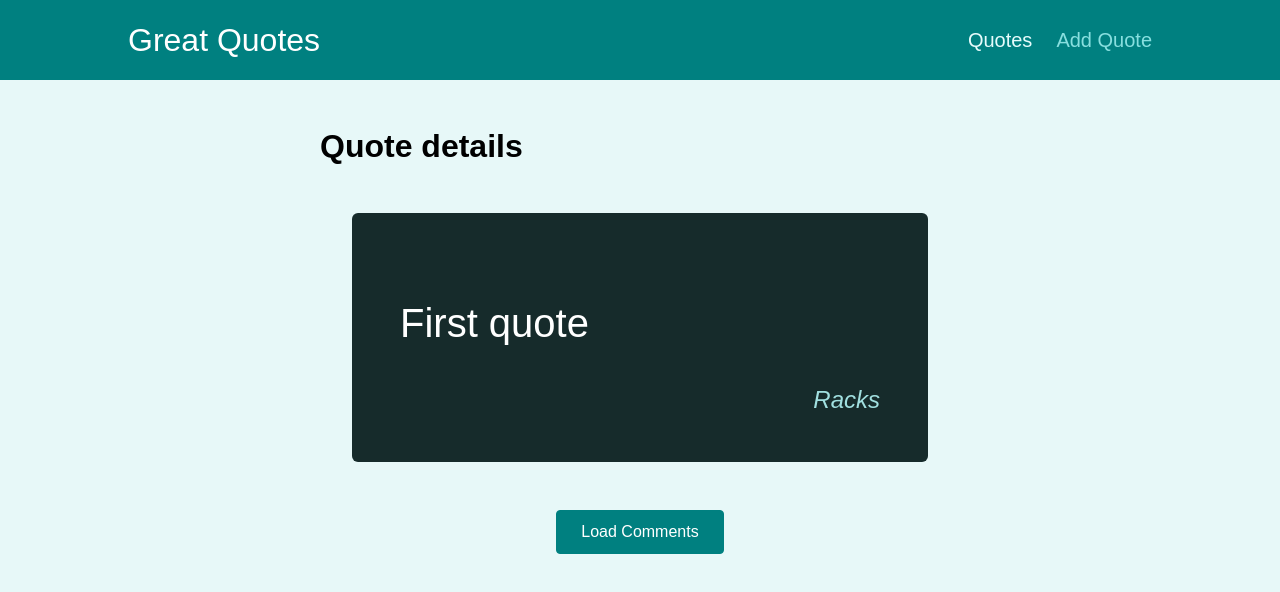
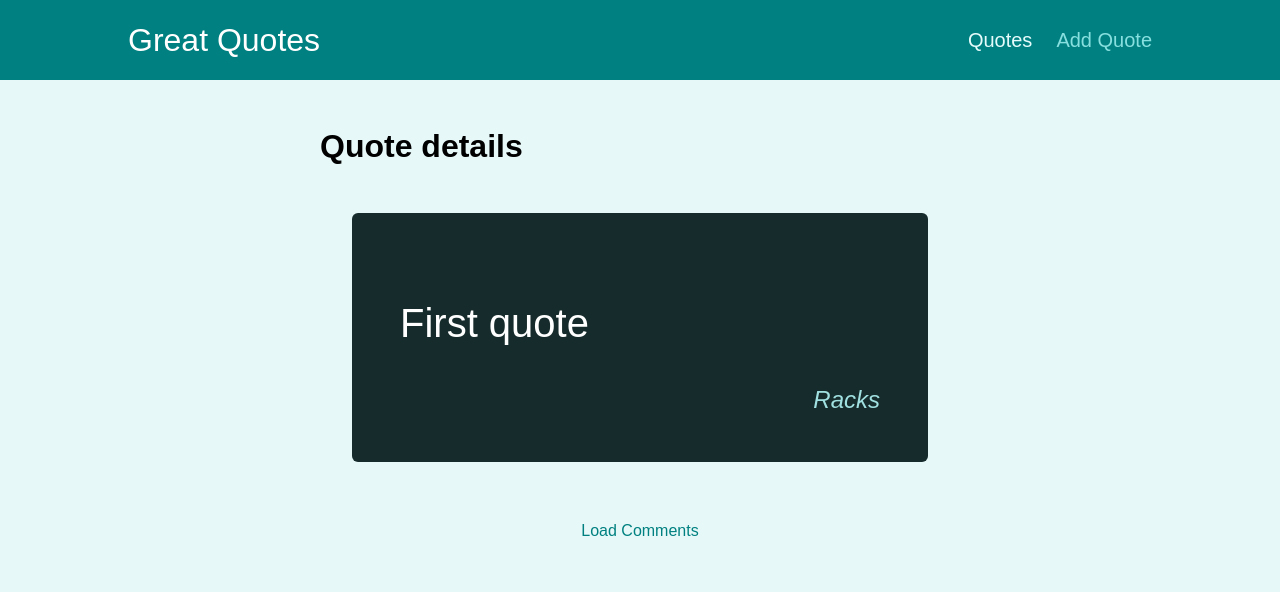
Before and after one commit to rakib2067/React-router-quotes, a React (Create React App) app: page /quotes/q1 in a window 1280 px wide. Shown: the top 592 px of the page. Built offline with nearby package versions, Linux system fonts and the light colour scheme.

Commit message:
added useRouteMatch for more flexible pathing

```diff
--- a/src/components/quotes/QuoteList.js
+++ b/src/components/quotes/QuoteList.js
@@ -23,7 +23,9 @@ const QuoteList = (props) => {
   const sortedQuotes = sortQuotes(props.quotes, isSortingAscending);
   const filterHandler = () => {
     //first we want to update the URL for queries
-    history.push("/quotes?sort=" + (isSortingAscending ? "desc" : "asc"));
+    history.push(
+      `${location.pathname}?sort=${isSortingAscending ? "desc" : "asc"}`
+    );
   };
   return (
     <Fragment>
--- a/src/pages/QuoteDetails.js
+++ b/src/pages/QuoteDetails.js
@@ -1,5 +1,5 @@
 import React from "react";
-import { Route, useParams } from "react-router";
+import { Route, useParams, useRouteMatch } from "react-router";
 import { Link } from "react-router-dom";
 import Comments from "../components/comments/Comments";
 import HighlightedQuote from "../components/quotes/HighlightedQuote";
@@ -10,6 +10,7 @@ const DUMMY_DATA = [
   { quoteId: "q3", author: "Ricks", text: "Last quote" },
 ];
 export default function QuoteDetails() {
+  const match = useRouteMatch();
   const params = useParams();
   const quotes = DUMMY_DATA.find((item) => item.quoteId === params.quoteId);
   if (!quotes) {
@@ -19,15 +20,15 @@ export default function QuoteDetails() {
     <div>
       <h1>Quote details</h1>
       <HighlightedQuote text={quotes.text} author={quotes.author} />
-      <Route path={`/quotes/${params.quoteId}`} exact>
+      <Route path={`${match.path}`} exact>
         <div className="centered">
-          <Link to={`/quotes/${params.quoteId}/comments`} className="btn">
+          <Link to={`${match.url}/comments`} className="btn--flat">
             Load Comments
           </Link>
         </div>
       </Route>
 
-      <Route path={`/quotes/${params.quoteId}/comments`}>
+      <Route path={`${match.path}/comments`}>
         <Comments />
       </Route>
     </div>
```
